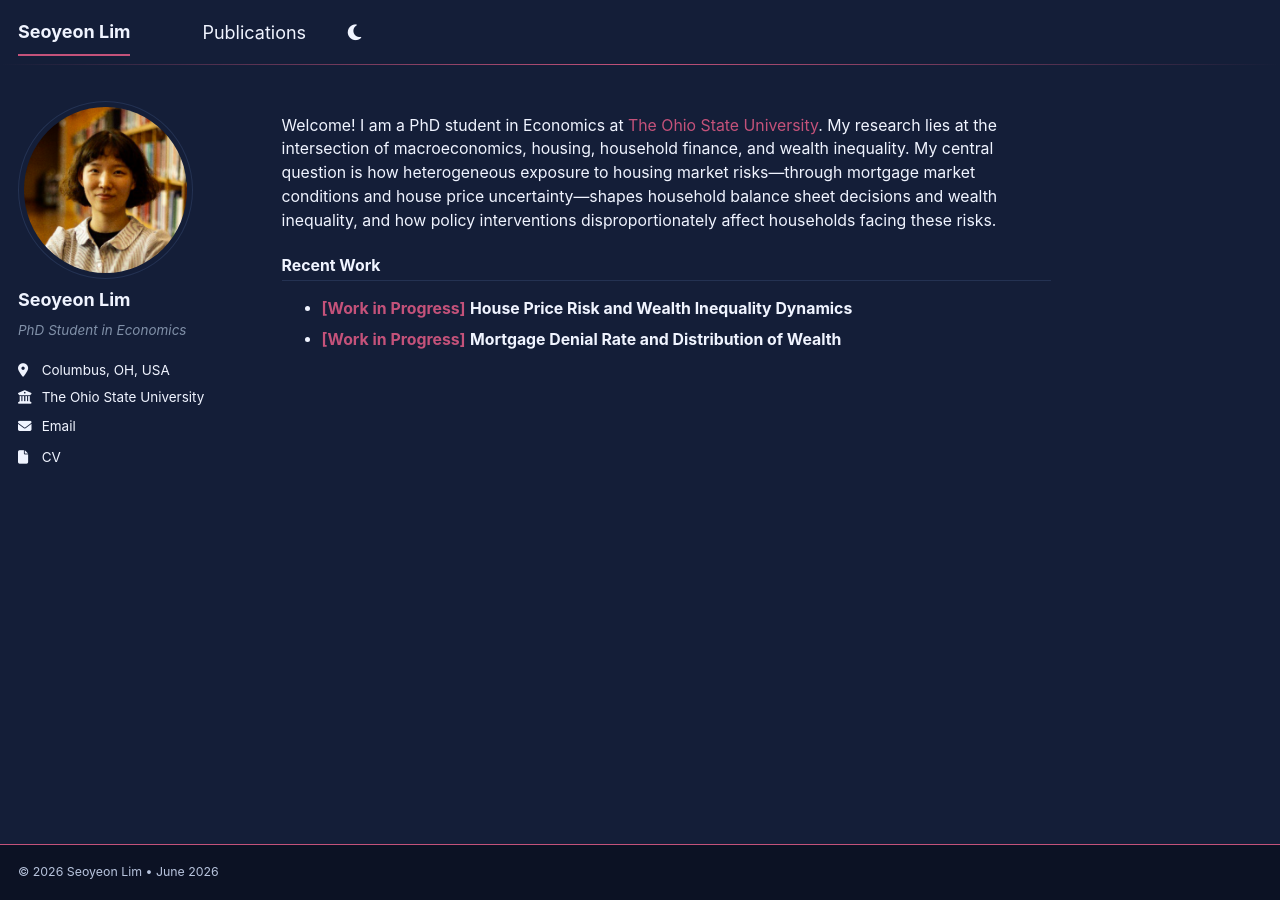
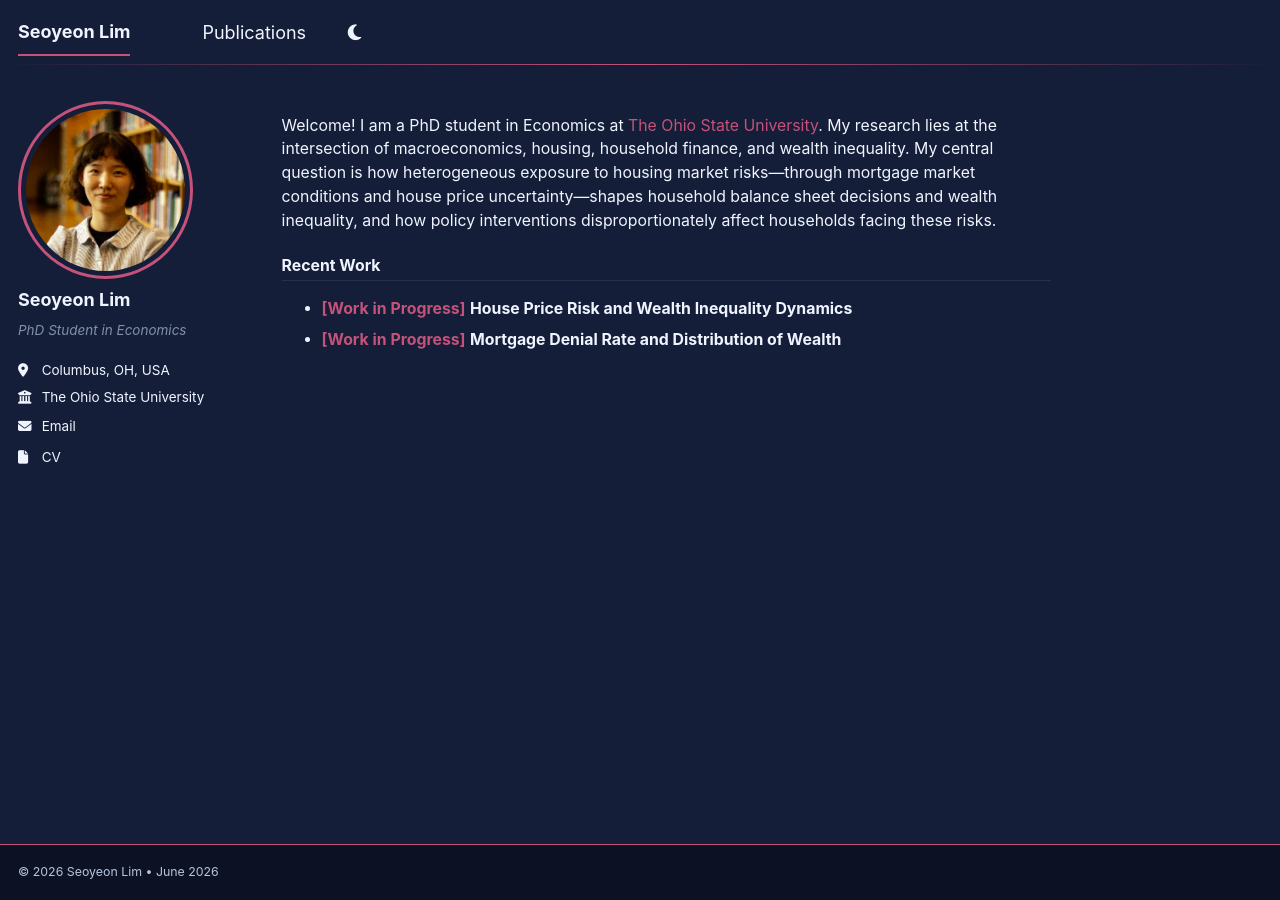
Before and after one commit to seoyeon-lim/academic.github.io, a Jekyll site: the page built from _pages/about.md, in a window 1280 px wide. Built offline with Jekyll 4.4.1, drawn with Linux system fonts in a browser that asks for light colours; a script bundle is joined from its source files by our own code; library files that are not in the unit come from our copies.

Commit message:
Add rose pink border ring around profile photo
Co-Authored-By: Claude Sonnet 4.6 <noreply@anthropic.com>

```diff
--- a/_includes/head/custom.html
+++ b/_includes/head/custom.html
@@ -26,6 +26,7 @@
     background: linear-gradient(to right, var(--global-bg-color), var(--global-base-color), var(--global-bg-color)) !important;
   }
   .author__bio { font-style: italic; color: #8090a8; }
+  .author__avatar img { border: 3px solid var(--global-base-color) !important; }
   .page__footer {
     border-top: 1px solid var(--global-base-color);
   }
```
